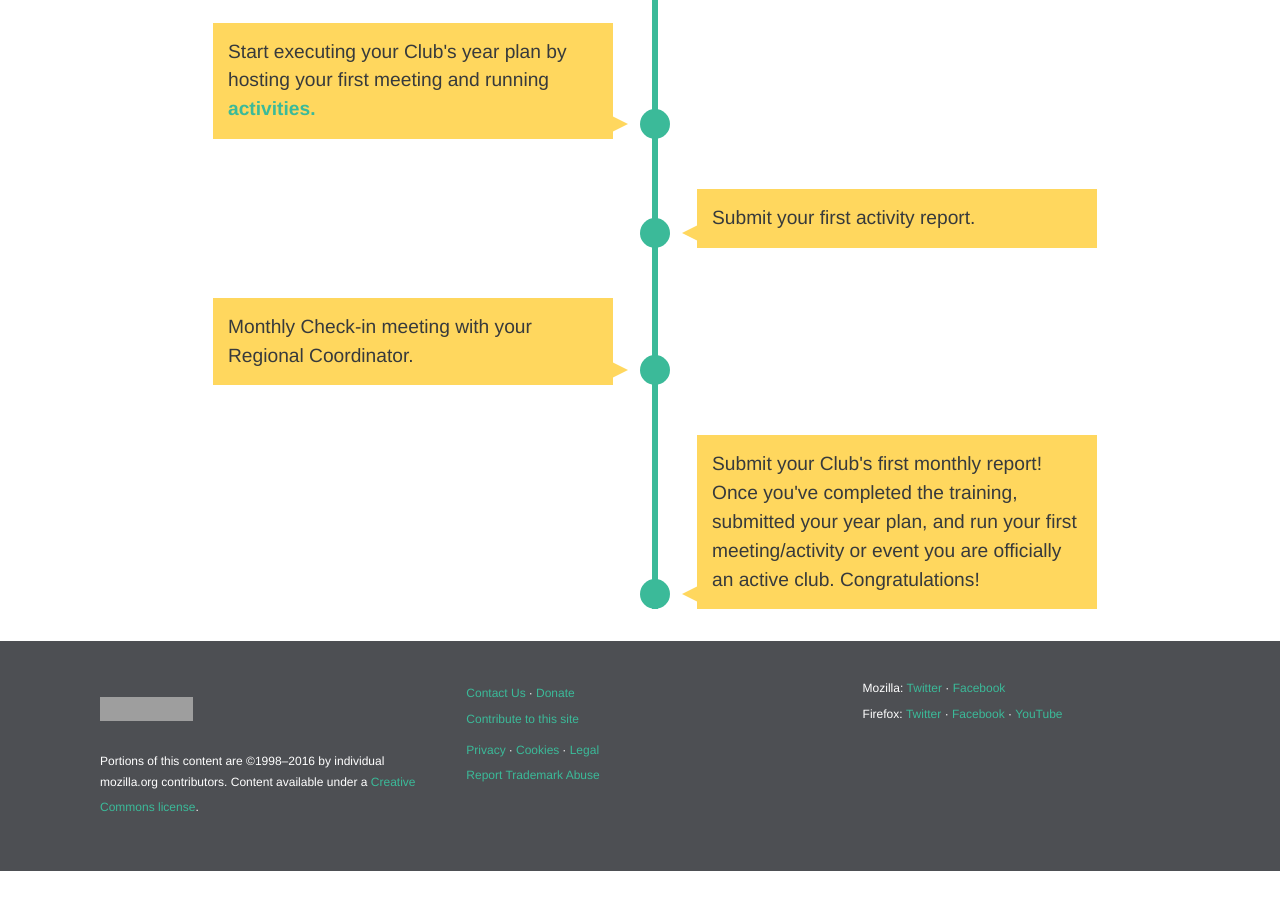
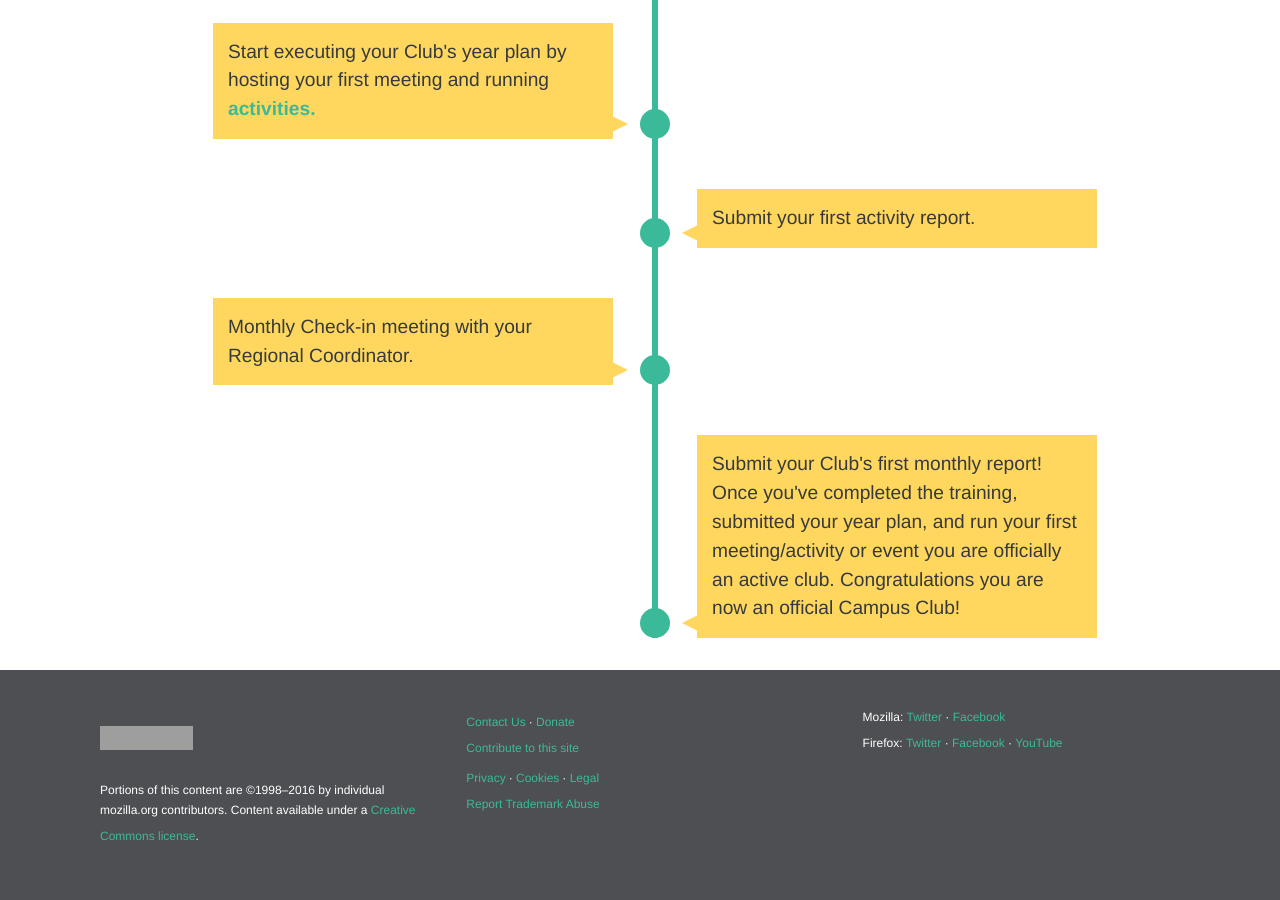
Before and after one commit to mozilla/mozilla-campus-clubs, a Jekyll site: the page built from _pages/get-started.md, in a window 1280 px wide and 900 px high, scrolled down 2306 px. Built offline with Jekyll 4.4.1, drawn with Linux system fonts in a browser that asks for light colours; some web fonts are replaced; before the commit the page ends 3177 px from its top, so only the background shows below that; grey boxes are pictures that could not be loaded.

Commit message:
Updated last paragraph to be more explicit

```diff
--- a/_pages/get-started.md
+++ b/_pages/get-started.md
@@ -80,7 +80,7 @@ ref: about
     </li>
     <li>
       <div>
-        Submit your Club's first monthly report! Once you've completed the training, submitted your year plan, and run your first meeting/activity or event you are officially an active club. Congratulations!
+        Submit your Club's first monthly report! Once you've completed the training, submitted your year plan, and run your first meeting/activity or event you are officially an active club. Congratulations you are now an official Campus Club!
       </div>
     </li>
   </ul>
```
